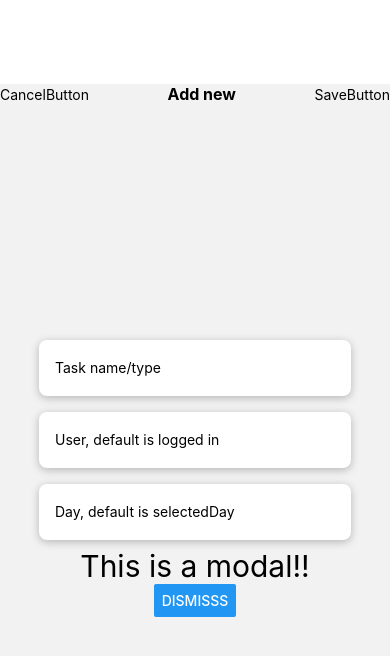
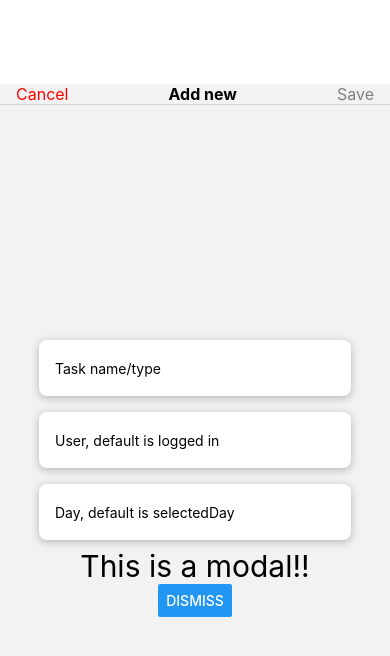
Before and after one commit to JordiMartinezDev/cleaningWars, a React Native app: screen /addTask in a window 390 px wide. Shown: the top 656 px of the page. Built offline with nearby package versions, Linux system fonts and the light colour scheme.

Commit message:
Divider added

```diff
--- a/components/AddOrCancelHeader.js
+++ b/components/AddOrCancelHeader.js
@@ -1,14 +1,20 @@
-import { View, Text, StyleSheet } from "react-native";
+import { View, Text, StyleSheet, Pressable } from "react-native";
 import React from "react";
-import CancelButton from "./CancelButton";
-import SaveButton from "./SaveButton";
 
-const AddOrCancelHeader = () => {
+const AddOrCancelHeader = ({ goBack }) => {
   return (
     <View style={styles.container}>
-      <CancelButton />
+      <Pressable onPress={() => goBack()}>
+        <View style={styles.button}>
+          <Text style={{ color: "red", fontSize: 16 }}>Cancel</Text>
+        </View>
+      </Pressable>
       <Text style={styles.text}>Add new</Text>
-      <SaveButton />
+      <Pressable onPress={() => goBack()}>
+        <View style={styles.button}>
+          <Text style={{ color: "gray", fontSize: 16 }}>Save</Text>
+        </View>
+      </Pressable>
     </View>
   );
 };
@@ -25,4 +31,7 @@ const styles = StyleSheet.create({
     fontWeight: "bold",
     fontSize: 16,
   },
+  button: {
+    marginHorizontal: 16,
+  },
 });
--- a/components/CancelButton.js
+++ /dev/null
@@ -1,12 +0,0 @@
-import { View, Text } from "react-native";
-import React from "react";
-
-const CancelButton = () => {
-  return (
-    <View>
-      <Text>CancelButton</Text>
-    </View>
-  );
-};
-
-export default CancelButton;
--- a/components/SaveButton.js
+++ /dev/null
@@ -1,12 +0,0 @@
-import { View, Text } from "react-native";
-import React from "react";
-
-const SaveButton = () => {
-  return (
-    <View>
-      <Text>SaveButton</Text>
-    </View>
-  );
-};
-
-export default SaveButton;
--- a/package.json
+++ b/package.json
@@ -18,6 +18,7 @@
     "react": "18.2.0",
     "react-native": "0.74.1",
     "react-native-calendars": "^1.1305.0",
+    "react-native-paper": "^5.12.5",
     "react-native-safe-area-context": "4.10.1",
     "react-native-screens": "3.31.1",
     "react-native-vector-icons": "^10.1.0",
--- a/screens/modal/AddTask.js
+++ b/screens/modal/AddTask.js
@@ -1,11 +1,13 @@
 import { View, Text, Button, StyleSheet, Platform } from "react-native";
 import React from "react";
 import AddOrCancelHeader from "../../components/AddOrCancelHeader";
+import Divider from "@mui/material/Divider";
 
 const AddTask = ({ navigation }) => {
   return (
     <>
-      <AddOrCancelHeader />
+      <AddOrCancelHeader goBack={navigation.goBack} />
+      <Divider />
       <View style={styles.modalContainer}>
         {/*this should be a modal with all tasks + add new task */}
         <View style={styles.gridItem}>
@@ -25,7 +27,7 @@ const AddTask = ({ navigation }) => {
         </View>
 
         <Text style={{ fontSize: 30 }}>This is a modal!!</Text>
-        <Button onPress={() => navigation.goBack()} title="Dismisss" />
+        <Button onPress={() => navigation.goBack()} title="Dismiss" />
       </View>
     </>
   );
```
Also changed, not shown: 1 other file (tests, documents, lock files or other folders).
